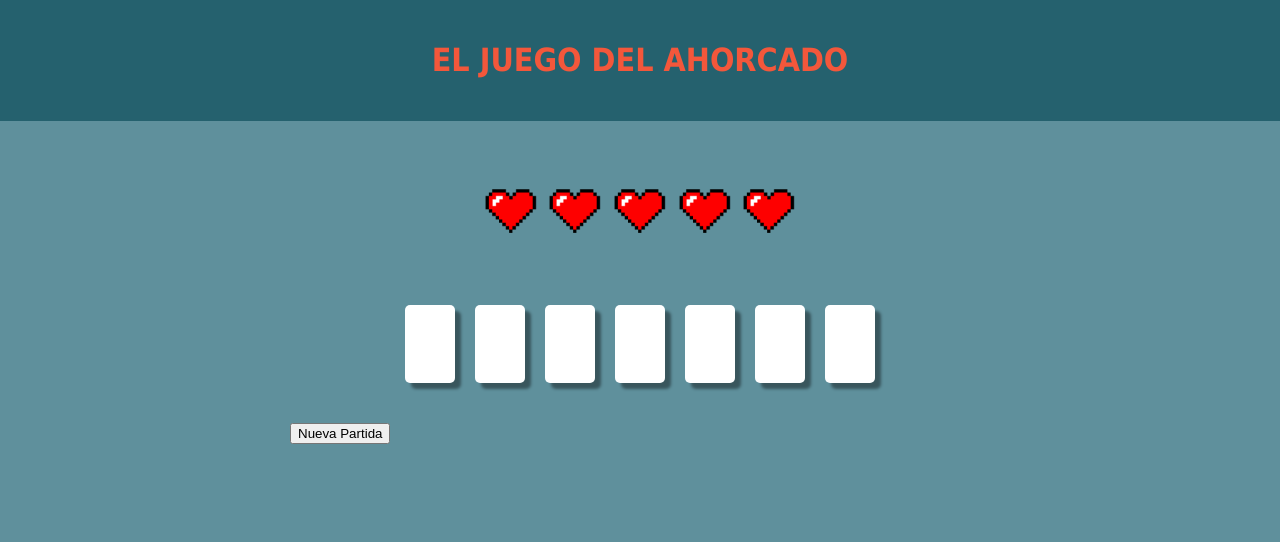
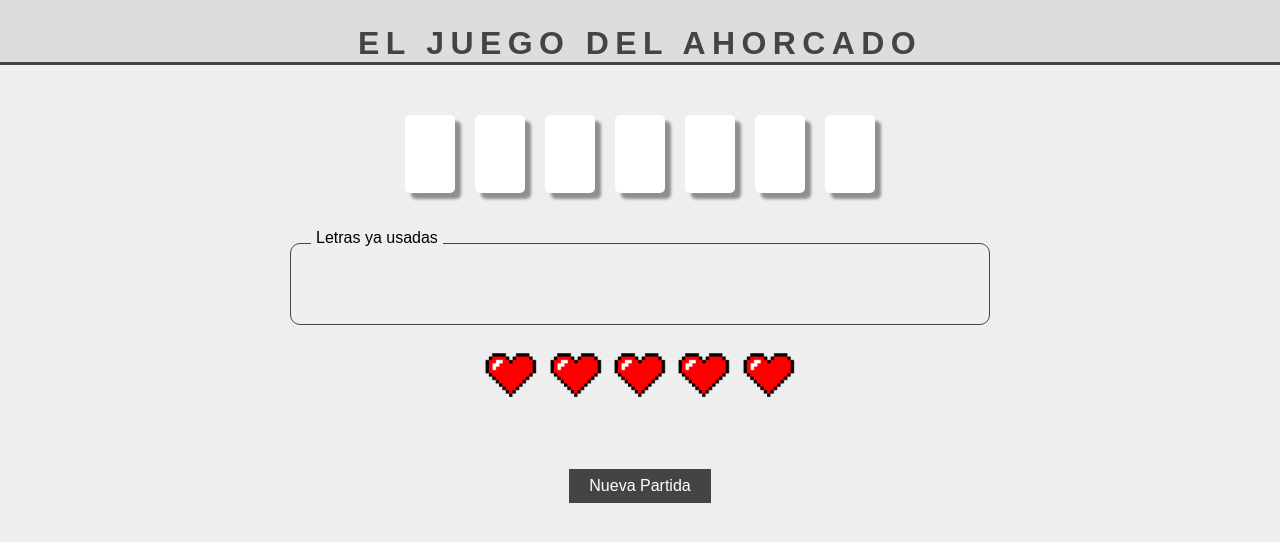
Before and after one commit to davidcid/Ahorcado, a plain HTML site: page index.html in a window 1280 px wide. Drawn offline with Linux system fonts and the light colour scheme; a web font is replaced by a local one.

Commit message:
mejoras generales
no funciona siempre la detección de victoria

```diff
--- a/index.html
+++ b/index.html
@@ -4,12 +4,23 @@
     <meta charset="UTF-8">
 	<title>Ahorcado</title>
 	<link rel="stylesheet" type="text/css" href="main.css">
+    <link href="https://fonts.googleapis.com/css?family=Merriweather:400,700|Niramit:200,500" rel="stylesheet">
 </head>
 <body>
 	<div class="cabecera">
 		<h1>El juego del ahorcado</h1>
 	</div>
 	<div class="contenedor">
+		<div class="palabra-secreta">
+            <ul class="letras">
+
+            </ul>
+		</div>
+        <div class="letras-ya-usadas">
+            <p>Letras ya usadas</p>
+            <ul class="letras">
+            </ul>
+        </div>
         <div class="vidas">
             <img src="heart.png">
             <img src="heart.png">
@@ -17,15 +28,7 @@
             <img src="heart.png">
             <img src="heart.png">
         </div>
-		<div class="palabra-secreta">
-            <ul class="letras">
-
-            </ul>
-		</div>
-        <div class="letras-ya-usadas">
-            <ul class="letras">
-            </ul>
-        </div>
+        <h3 class="mensaje"></h3>
         <button>Nueva Partida</button>
 	</div>
 
--- a/main.css
+++ b/main.css
@@ -1,16 +1,25 @@
+
 body {
-	background-color: #5F909C;
-	font-family: tahoma, sans-serif;
+
+	background-color: #eee;
 	margin: 0;
 	padding: 0;
+    font-family: 'Niramit', sans-serif;
 }
 
 .cabecera {
 	text-transform: uppercase;
-	background-color: #25616E;
-	color: #F3573B;
+	background-color: #ddd;
 	text-align: center;
-	padding: 20px 0;
+    border-bottom: 3px solid #444;
+}
+
+.cabecera h1 {
+    font-size: 2em;
+    letter-spacing: 0.2em;
+    color: #444;
+    margin: 0;
+    padding-top: 25px;
 }
 
 .contenedor {
@@ -21,21 +30,23 @@ body {
 
 .vidas {
     text-align: center;
-    margin: 60px 0;
+    margin-top: 20px;
+    margin-bottom: 60px;
 }
 
 .vidas img {
     max-width: 60px;
 }
 
+.palabra-secreta {
+    margin-top: 50px;
+    margin-bottom: 50px;
+}
+
 .letras {
     display: flex;
     justify-content: center;
     margin: 0;
-    padding: 0;
-}
-.letras-ya-usadas {
-    margin-top: 40px;
     padding: 0;
 }
 
@@ -53,12 +64,55 @@ body {
     border-radius: 5px;
     text-shadow: 2px 2px 5px rgba(0,0,0,0.5);
     box-shadow: 6px 6px 3px rgba(0,0,0,0.4);
+    font-family: 'Merriweather', serif;
 
+}
+
+.letras-ya-usadas {
+    margin: 20px auto;
+    height: 80px;
+    border: 1px solid #444;
+    border-radius: 10px;
+    position: relative;
+}
+
+.letras-ya-usadas p {
+    position: absolute;
+    left: 20px;
+    top: -20px;
+    margin: 0;
+    padding: 5px;
+    background-color: #eee;
 }
 
 .letras-ya-usadas .letras li {
     background-color: #ffcfcf;
+    margin: 15px;
     height: 40px;
     min-width: 20px;
     font-size: 2em;
 }
+
+.mensaje {
+    display: none;
+    text-shadow: 3px 3px 3px rgba(0,0,0,0.2);
+    margin: 0 auto;
+    text-align: center;
+    font-weight: 500;
+    font-size: 2em;
+}
+
+button {
+    display: block;
+    margin: 0 auto;
+    font-family: 'Niramit', sans-serif;
+    background-color: #444;
+    color: white;
+    border: none;
+    padding: 8px 20px;
+    font-size: 1em;
+}
+
+button:hover {
+    cursor: pointer;
+}
--- a/main.js
+++ b/main.js
@@ -2,6 +2,7 @@ const huecoPalabra = document.querySelector(".palabra-secreta .letras");
 const huecoVidas = document.querySelectorAll(".vidas");
 const huecoYaUsada = document.querySelector(".letras-ya-usadas .letras");
 const nuevaPartida = document.querySelector("button");
+const mensaje = document.querySelector(".mensaje");
 
 const listaPalabras = ['bandera', 'garaje', 'amarillo', 'gaviota', 'carretera', 'zapatillas'];
 
@@ -31,7 +32,9 @@ function pulsarBoton (e) {
             // Comprueba si ya has acertado todas las letras y termina la partida
             if (letrasPorAdivinar === 0) {
                 juegoTerminado = true;
-                console.log ("Has ganado!");
+                mensaje.innerHTML = "Has ganado";
+                mensaje.setAttribute("style", "display:block");
+                huecoLetras.forEach(letra => letra.setAttribute("style", "background-color: green"));
             }
 
 
@@ -49,7 +52,8 @@ function pulsarBoton (e) {
             vidas -= 1;
             // Comprueba si te has quedado sin vidas
             if (vidas === 0) {
-                console.log("Fin de la partida. Inténtalo de nuevo!");
+                mensaje.innerHTML = "Fin de la partida. Inténtalo de nuevo!";
+                mensaje.setAttribute("style", "display:block");
                 juegoTerminado = true;
             } else {
                 console.log(`Te quedan ${vidas} vidas`);
@@ -61,18 +65,27 @@ function pulsarBoton (e) {
 
 // Inicia la partida. Se ejecuta al cargar la página y al pulsar el botón nueva partida
 function iniciarJuego() {
+    // Reinicia todas la variables
     letrasYaUsadas = [];
     vidas = 5;
     juegoTerminado = false;
     letrasPorAdivinar = palabra.length;
     palabra = listaPalabras[Math.floor(Math.random() * (listaPalabras.length))];
-
+    // Elimina la palabra anterior
     while (huecoPalabra.firstChild) {
         huecoPalabra.removeChild(huecoPalabra.firstChild);
     }
+    // Elimina las letras ya usadas
     while (huecoYaUsada.firstChild) {
         huecoYaUsada.removeChild(huecoYaUsada.firstChild);
     }
+    // Vuelve a poner los cinco corazones
+    while(document.querySelectorAll(".vidas img").length < 5) {
+        document.querySelector(".vidas").appendChild(document.createElement("img"));
+        document.querySelector(".vidas").lastChild.setAttribute("src", "heart.png");
+    }
+    // Quita el mensaje que haya en ese momento
+    document.querySelector(".mensaje").setAttribute("style", "display:none");
     // Crea un "li" en blanco por cada letra que tenga la palabra secreta
     palabra.split("").forEach( letra => {
         huecoPalabra.appendChild(document.createElement("li"));
```
